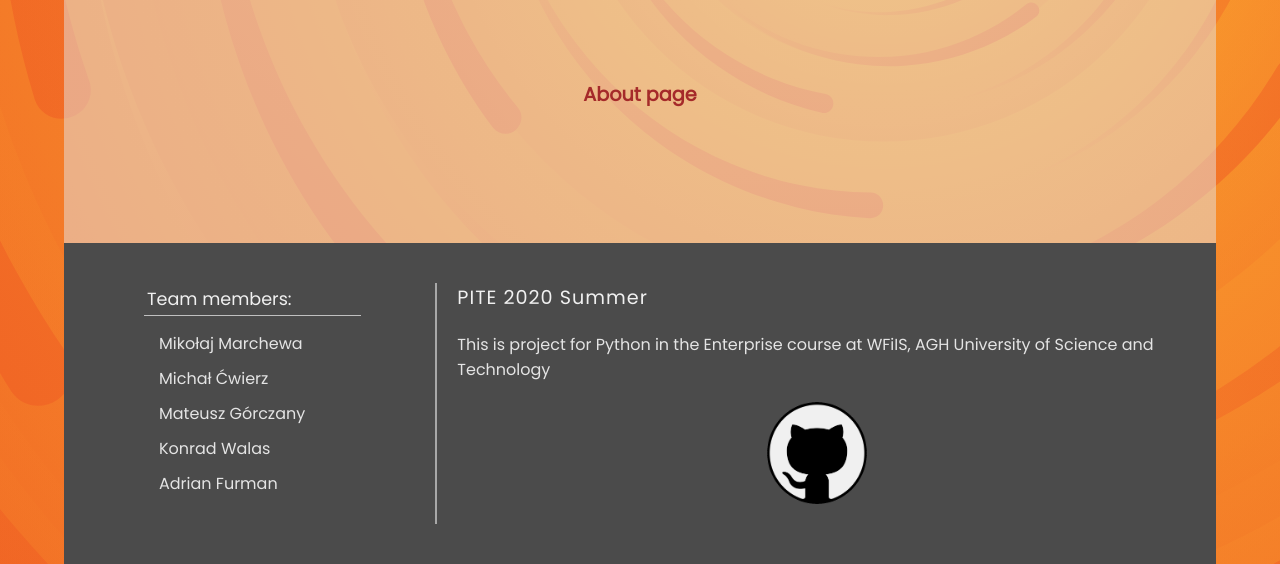
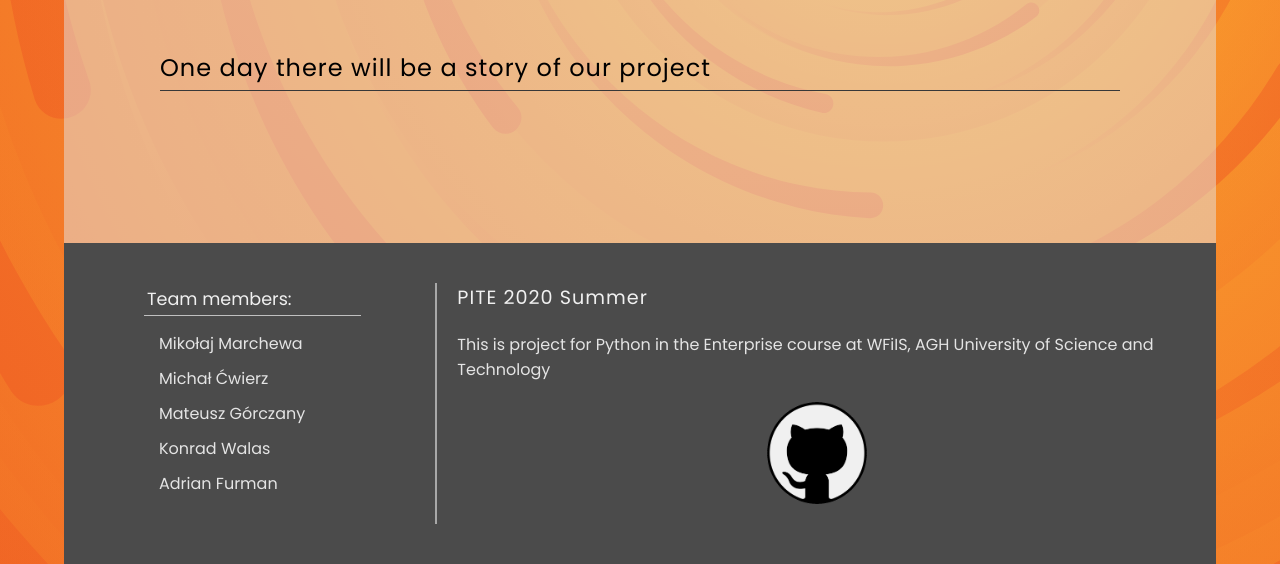
Before and after one commit to HappyButter/Jobaid, a Django app: page /about/ in a window 1280 px wide. Shown: the part 236-800 px from the top of the page. Run offline with Django 3.2, Linux system fonts and the light colour scheme; some libraries are stand-ins or nearby versions.

Commit message:
Adjust styles before heroku upload

```diff
--- a/job_offers/static/job_offers/styles/offers.css
+++ b/job_offers/static/job_offers/styles/offers.css
@@ -31,11 +31,12 @@
     border: none;
     box-shadow: none;
     box-sizing: border-box;
+    background-color: white !important;
 }
 
-.form__input:hover, .form__input:read-write {
+/* .form__input:hover, .form__input:read-write {
     background-color: rgb(255, 255, 255);
-}
+} */
 
 
 .form__label {
--- a/jobaid/templates/jobaid/about.html
+++ b/jobaid/templates/jobaid/about.html
@@ -1,6 +1,6 @@
 {% extends "base.html" %}
 {% block content %}
-    <div class="about">
-        <h2 class="about__title">About page</h2>
-    </div>
+<section class="content__section">
+    <h3 class="content__subtitle">One day there will be a story of our project</h3>
+</section>
 {% endblock content %}
--- a/static/styles/common.css
+++ b/static/styles/common.css
@@ -1,5 +1,5 @@
 .content__section {
-    max-width: 960px;
+    width: 960px;
     margin: 20px 0;
 }
 
--- a/statistics_and_charts/static/statistics_and_charts/scripts/statistics.js
+++ b/statistics_and_charts/static/statistics_and_charts/scripts/statistics.js
@@ -79,7 +79,7 @@ const createBarCharts = async (url) => {
                 y: normalized,
                 type: 'bar',
                 marker: {
-                    color: '#5f2ce8'
+                    color: '#393ceb'
                 }
             }
         ]
--- a/statistics_and_charts/static/statistics_and_charts/styles/statistics.css
+++ b/statistics_and_charts/static/statistics_and_charts/styles/statistics.css
@@ -4,7 +4,8 @@
     display: flex;
     justify-content: center;
     align-items: center;
-    background-color: rgb(117, 117, 117);
+    /* background-color: rgb(75, 75, 75); */
+    background-color:  rgb(92, 92, 92);
     border-radius: 20px;
     margin-bottom: 20px;
     flex-direction: column-reverse;
@@ -15,5 +16,5 @@
     font-size: 1.1em;
     margin-bottom: 20px;
     padding: 20px;
-    color: #d1d1d1;
+    color: #dadada;
 }
```
